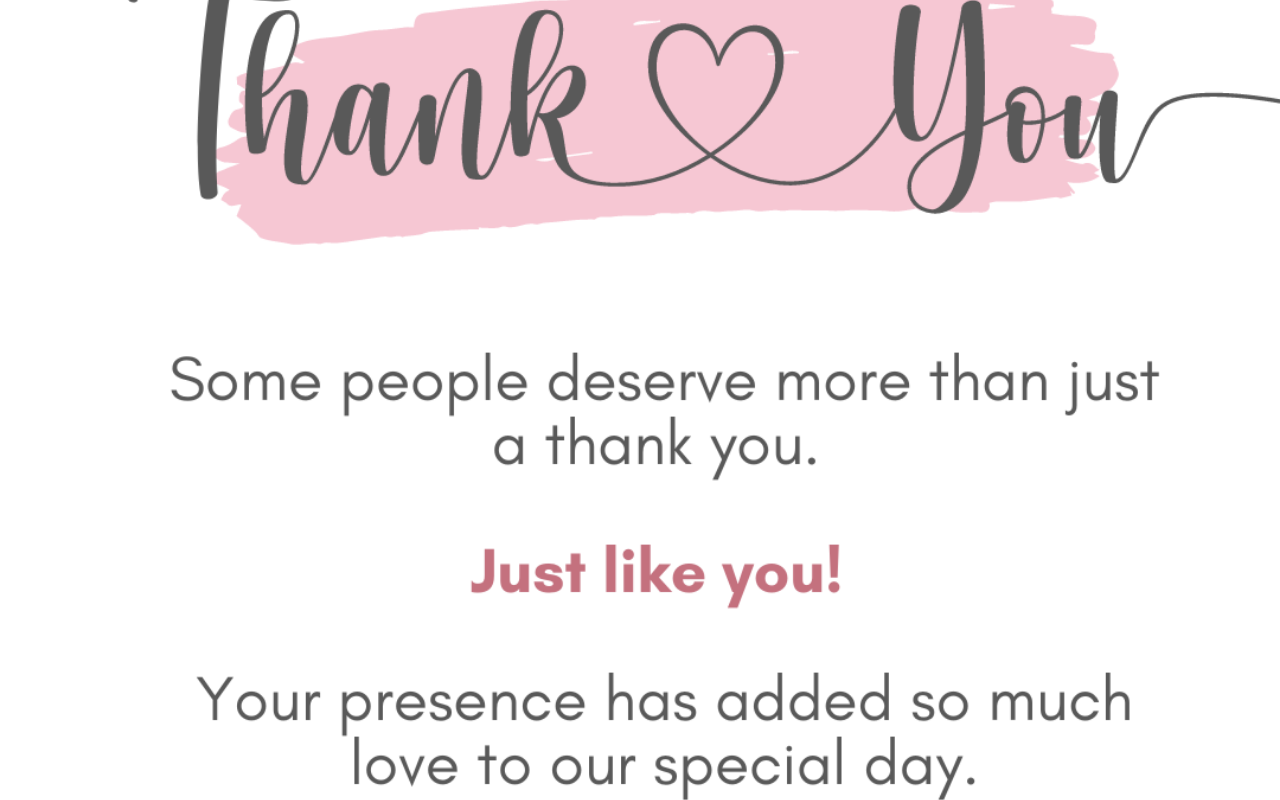
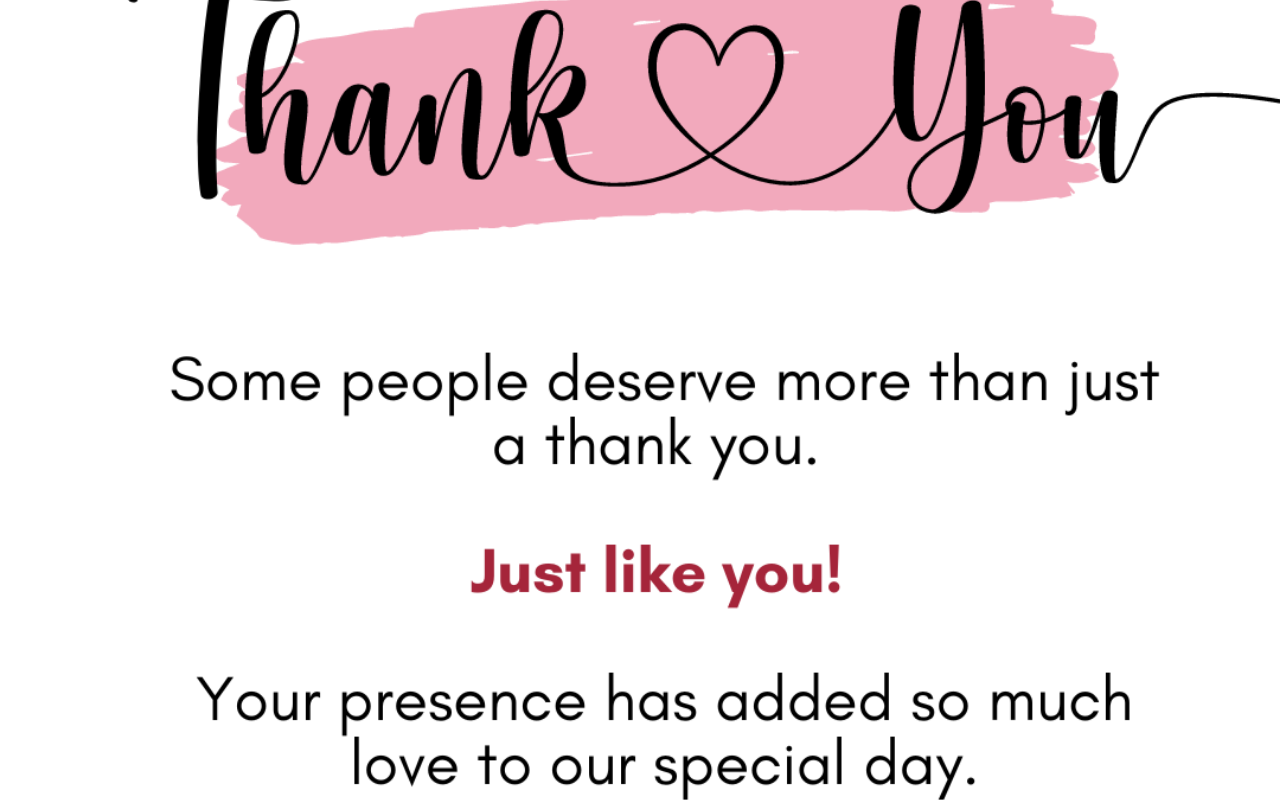
Before and after one commit to sharmagyiharsha/sharmagyiharsha.github.io, a plain HTML site: page index.html in a window 1280 px wide. Drawn offline with Linux system fonts and the light colour scheme.

Commit message:
Remove opacity

```diff
--- a/index.html
+++ b/index.html
@@ -13,7 +13,6 @@ body, html {
 
 .bgimg-1, .bgimg-2, .bgimg-3 {
   position: relative;
-  opacity: 0.65;
   background-position: center;
   background-repeat: no-repeat;
   background-size: cover;
```
